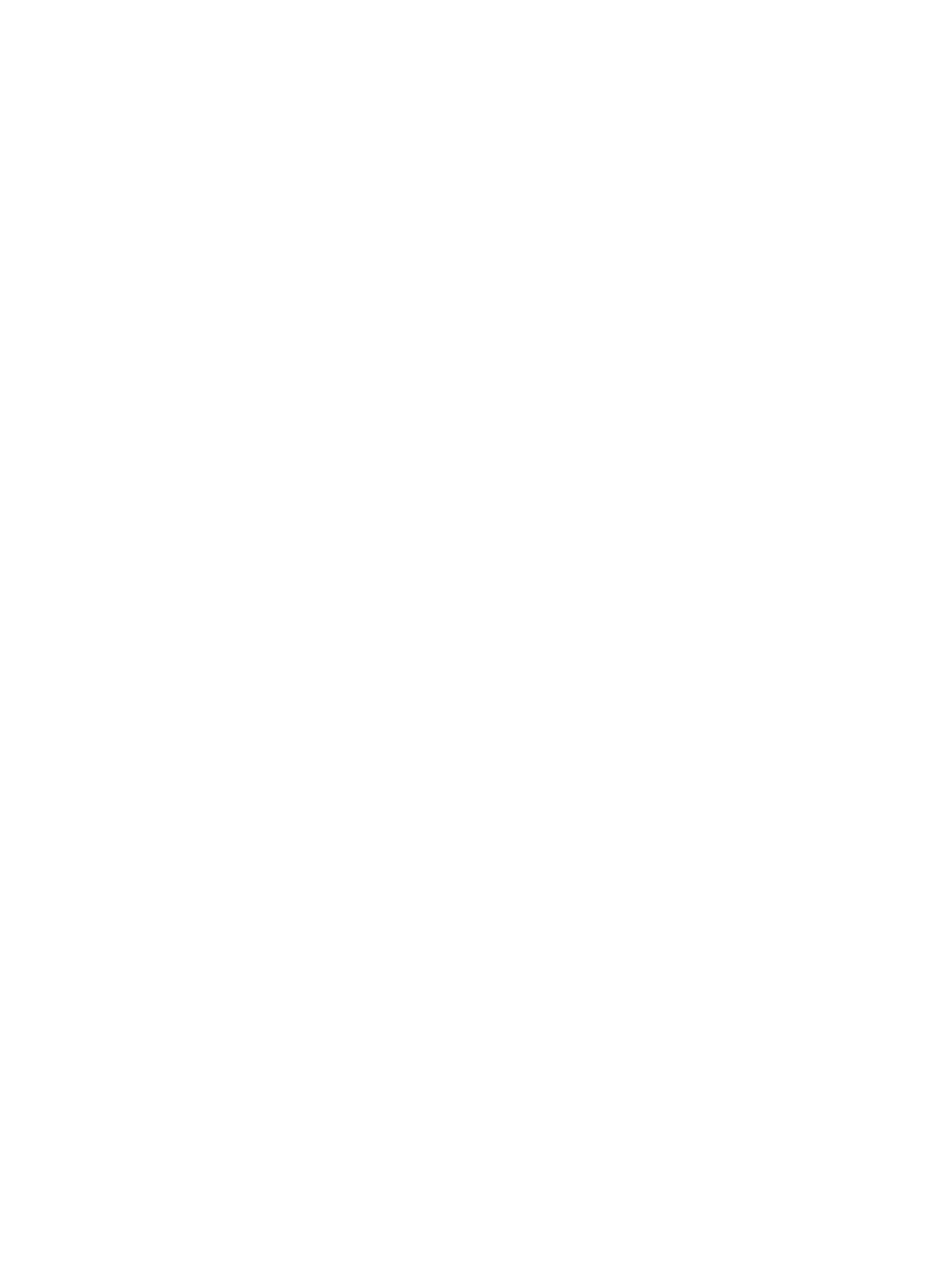
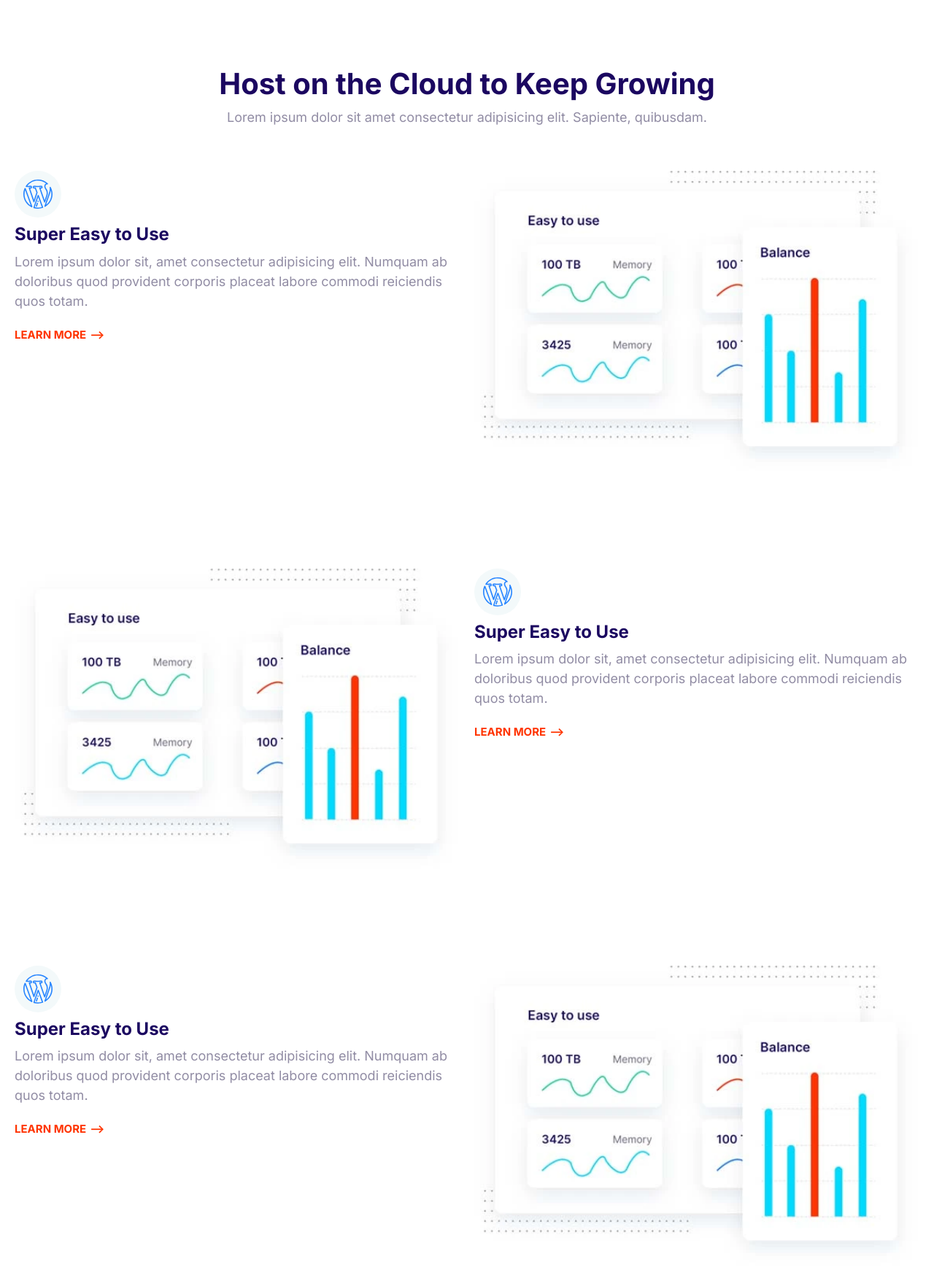
Before and after one commit to nsf-developer/moshify, a plain HTML site: page index.html in a window 1280 px wide. Shown: the whole page at 73% size. Before the commit the page ends 800 px from the top, so only its background shows below. Drawn offline with Linux system fonts and the light colour scheme.

Commit message:
Built the features component.

```diff
--- a/css/styles.css
+++ b/css/styles.css
@@ -329,11 +329,19 @@
   color: #fff;
 }
 
+.card--primary .badge--primary {
+  background: #126de4;
+}
+
 .card--secondary .badge--secondary {
   background: #02cdf1;
 }
 
 /* Plans */
+.plan {
+  transition: transform 0.2s ease-out;
+}
+
 .plan__name {
   color: #fff;
   margin: 0;
@@ -363,6 +371,10 @@
   margin-bottom: 2rem;
 }
 
+.plan--popular {
+  transform: scale(1.1);
+}
+
 .plan--popular .card__header {
   position: relative;
 }
@@ -374,6 +386,14 @@
   position: absolute;
   top: -6px;
   right: 5%;
+}
+
+.plan:hover {
+  transform: scale(1.05);
+}
+
+.plan--popular:hover {
+  transform: scale(1.15);
 }
 
 @media screen and (min-width: 1024px) {
@@ -735,3 +755,37 @@
     grid-template-columns: repeat(auto-fit, minmax(12rem, 1fr));
   }
 }
+
+/* Plans Block */
+.block-plans .grid {
+  gap: 8rem 4rem;
+}
+
+.block-plans .card {
+  max-width: 500px;
+  margin: 0 auto;
+}
+
+/* Features */
+.feature {
+  gap: 4rem 2rem;
+  margin: 12rem 0;
+}
+
+.feature:first-of-type {
+  margin-top: 6rem;
+}
+
+.feature__heading {
+  margin: 1rem 0;
+}
+
+.feature__image {
+  width: 100%;
+}
+
+@media screen and (min-width: 768px) {
+  .feature:nth-of-type(even) .feature__content {
+    order: 2;
+  }
+}
--- a/index.html
+++ b/index.html
@@ -15,6 +15,97 @@
     <link rel="stylesheet" href="css/styles.css" />
   </head>
   <body>
+    <section class="block conatainer">
+      <header class="block__header">
+        <h2>Host on the Cloud to Keep Growing</h2>
+        <p>
+          Lorem ipsum dolor sit amet consectetur adipisicing elit. Sapiente,
+          quibusdam.
+        </p>
+      </header>
+      <article class="grid grid--1x2 feature">
+        <div class="feature__content">
+          <span class="icon-container">
+            <svg class="icon icon--primary">
+              <use xlink:href="images/sprite.svg#wordpress"></use>
+            </svg>
+          </span>
+          <h3 class="feature__heading">Super Easy to Use</h3>
+          <p>
+            Lorem ipsum dolor sit, amet consectetur adipisicing elit. Numquam ab
+            doloribus quod provident corporis placeat labore commodi reiciendis
+            quos totam.
+          </p>
+          <a href="#" class="link-arrow">Learn More</a>
+        </div>
+        <picture>
+          <source
+            type="image/webp"
+            srcset="images/easy.webp 1x, images/easy@2x.webp 2x"
+          />
+          <source
+            type="image/jpg"
+            srcset="images/easy.jpg 1x, images/easy@2x.jpg 2x"
+          />
+          <img class="feature__image" src="images/easy@2x.jpg" alt="" />
+        </picture>
+      </article>
+      <article class="grid grid--1x2 feature">
+        <div class="feature__content">
+          <span class="icon-container">
+            <svg class="icon icon--primary">
+              <use xlink:href="images/sprite.svg#wordpress"></use>
+            </svg>
+          </span>
+          <h3 class="feature__heading">Super Easy to Use</h3>
+          <p>
+            Lorem ipsum dolor sit, amet consectetur adipisicing elit. Numquam ab
+            doloribus quod provident corporis placeat labore commodi reiciendis
+            quos totam.
+          </p>
+          <a href="#" class="link-arrow">Learn More</a>
+        </div>
+        <picture>
+          <source
+            type="image/webp"
+            srcset="images/easy.webp 1x, images/easy@2x.webp 2x"
+          />
+          <source
+            type="image/jpg"
+            srcset="images/easy.jpg 1x, images/easy@2x.jpg 2x"
+          />
+          <img class="feature__image" src="images/easy@2x.jpg" alt="" />
+        </picture>
+      </article>
+      <article class="grid grid--1x2 feature">
+        <div class="feature__content">
+          <span class="icon-container">
+            <svg class="icon icon--primary">
+              <use xlink:href="images/sprite.svg#wordpress"></use>
+            </svg>
+          </span>
+          <h3 class="feature__heading">Super Easy to Use</h3>
+          <p>
+            Lorem ipsum dolor sit, amet consectetur adipisicing elit. Numquam ab
+            doloribus quod provident corporis placeat labore commodi reiciendis
+            quos totam.
+          </p>
+          <a href="#" class="link-arrow">Learn More</a>
+        </div>
+        <picture>
+          <source
+            type="image/webp"
+            srcset="images/easy.webp 1x, images/easy@2x.webp 2x"
+          />
+          <source
+            type="image/jpg"
+            srcset="images/easy.jpg 1x, images/easy@2x.jpg 2x"
+          />
+          <img class="feature__image" src="images/easy@2x.jpg" alt="" />
+        </picture>
+      </article>
+    </section>
+
     <!-- Javascript -->
     <script src="js/main.js"></script>
   </body>
```
Also changed, not shown: components/features.html (added, +90 -0 lines), images/easy.jpg (added), images/easy.webp (added), images/easy@2x.jpg (added), images/easy@2x.webp (added).
